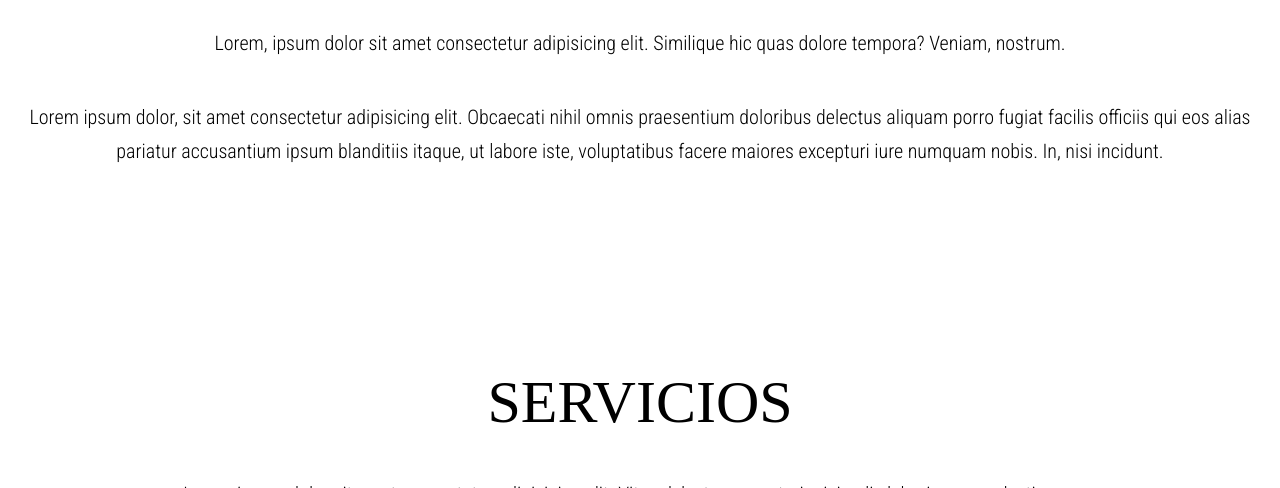
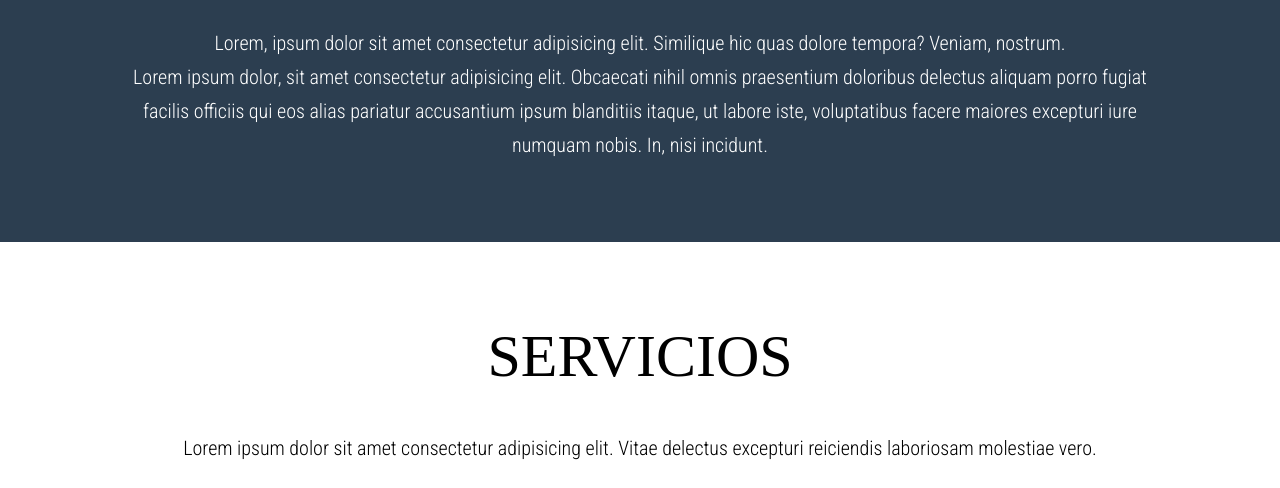
Before and after one commit to FerGuevaraM95/LandingPage, a plain HTML site: page index.html in a window 1280 px wide. Shown: the part 676-1164 px from the top of the page. Drawn offline with Linux system fonts and the light colour scheme; a web font is replaced by a local one.

Commit message:
Add who styles

```diff
--- a/sass/components/_who.sass
+++ b/sass/components/_who.sass
@@ -0,0 +1,9 @@
+//====================================
+// Who
+//====================================
+.who
+    background-color: $color1
+    color: $color4
+    & p
+        max-width: 1055px
+        margin: 0 auto
```
Also changed, not shown: public/css/landing.css.
